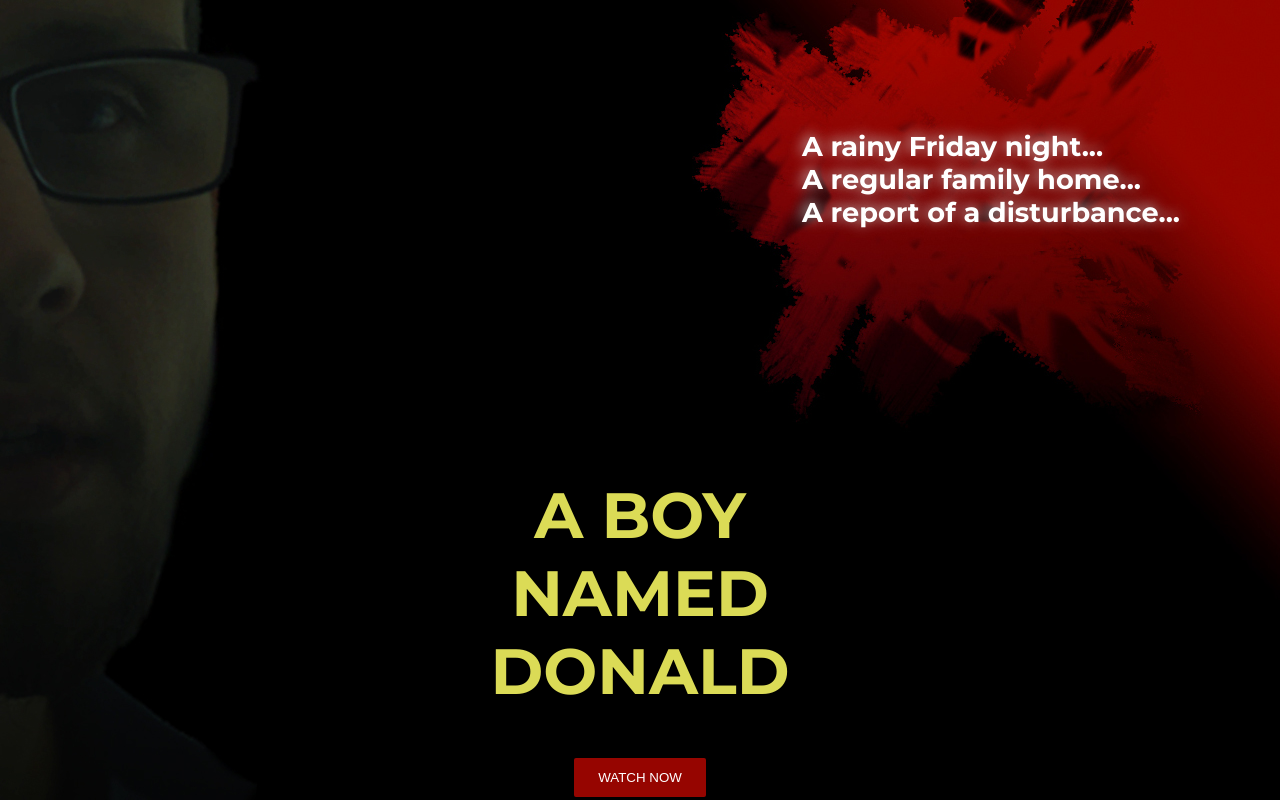
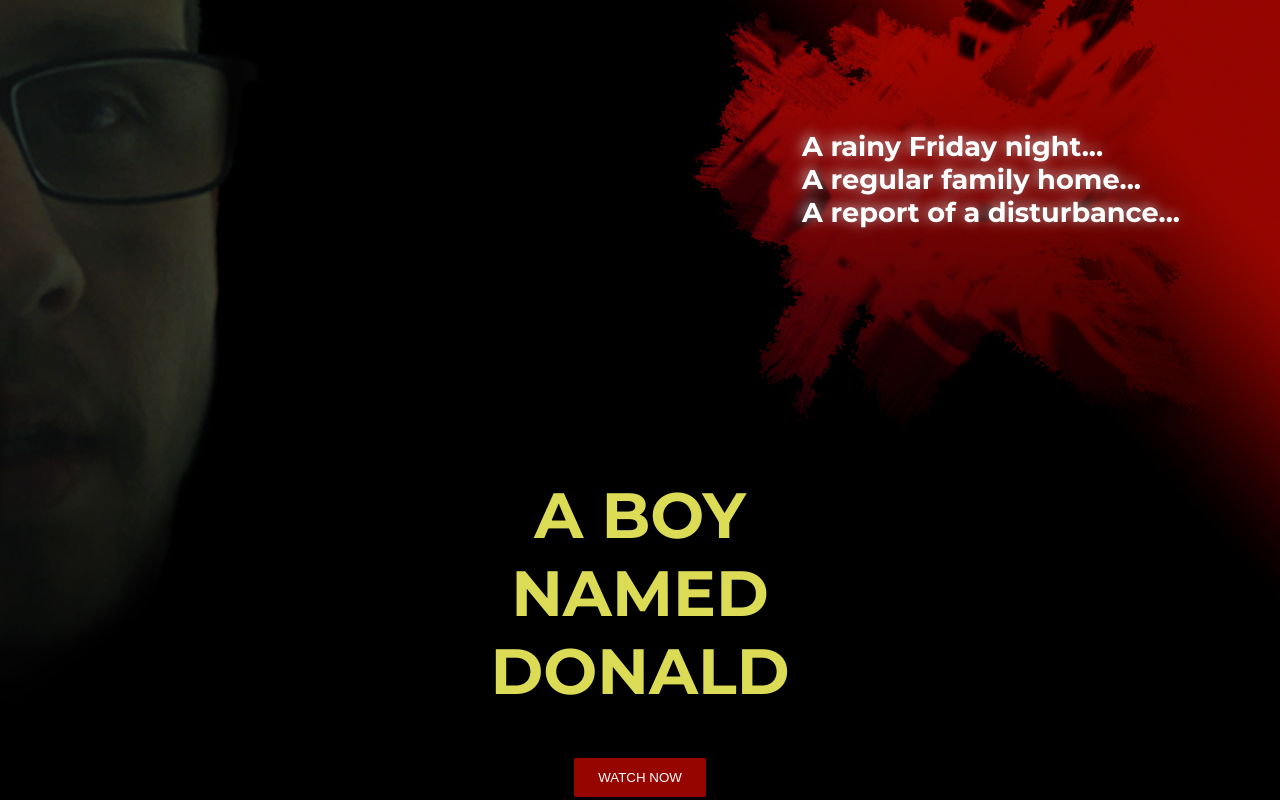
Before and after one commit to AlanDonohoe/aboynameddonald, a website built with webpack: page public/index.html in a window 1280 px wide. Shown: the top 800 px of the page. Built offline with nearby package versions, Linux system fonts and the light colour scheme.

Commit message:
Change Donald's face.
Shade it out at the bottom.

```diff
--- a/src/styles/main.scss
+++ b/src/styles/main.scss
@@ -33,7 +33,7 @@ body {
 .section-left {
   width: 35%;
   float: left;
-  background-image: url('../../public/assets/images/donald-face-light-2.jpg');
+  background-image: url('../../public/assets/images/donald-face-light-3.jpg');
   background-position: 0px -45px;
   background-repeat: no-repeat;
   height: 100vh;
```
Also changed, not shown: public/assets/images/donald-face-light-1.jpg (deleted), public/assets/images/donald-face-light-2.jpg (deleted), public/assets/images/donald-face-light-3.jpg (added), public/assets/styles/main.css.
